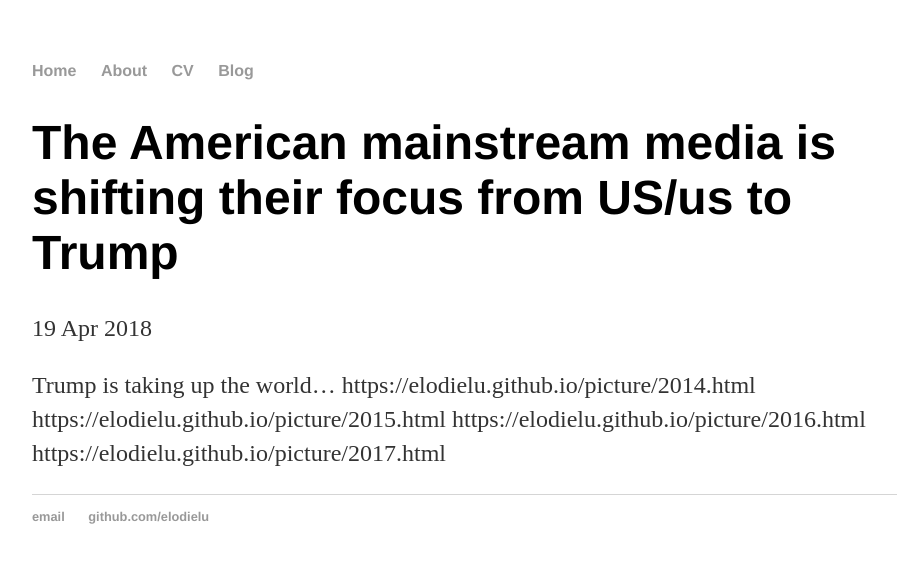
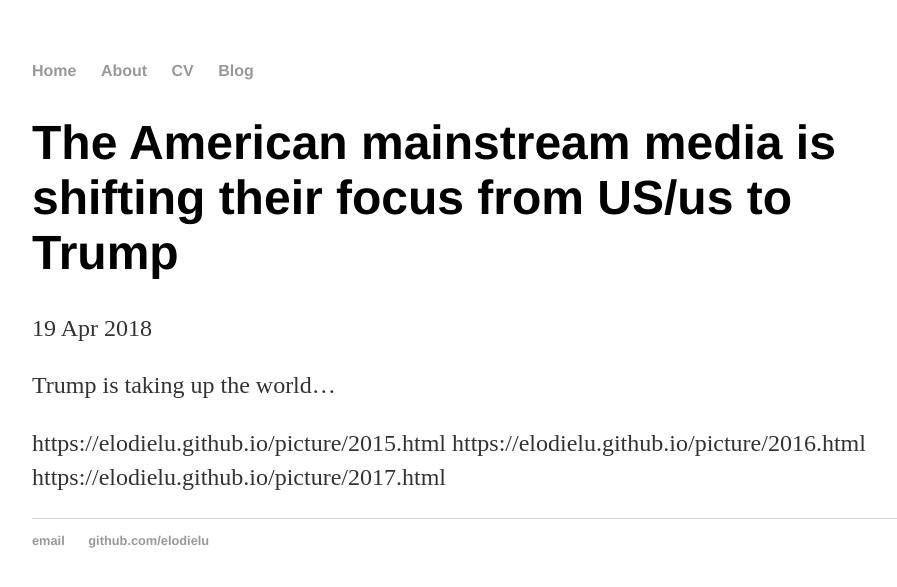
Before and after one commit to elodielu/elodielu.github.io, a Jekyll site: the page built from _posts/2018-04-19-text-analysis-media.md, in a window 1280 px wide. Shown: the top 587 px of the page, without its empty margins (160-1057 px from the left). Built offline with Jekyll 4.4.1, drawn with Linux system fonts in a browser that asks for light colours; some of the changed lines change nothing that is shown.

Commit message:
Update 2018-04-19-text-analysis-media.md

```diff
--- a/_posts/2018-04-19-text-analysis-media.md
+++ b/_posts/2018-04-19-text-analysis-media.md
@@ -5,7 +5,7 @@
 ---
 
 Trump is taking up the world...
-https://elodielu.github.io/picture/2014.html
+
 https://elodielu.github.io/picture/2015.html
 https://elodielu.github.io/picture/2016.html
 https://elodielu.github.io/picture/2017.html
```
